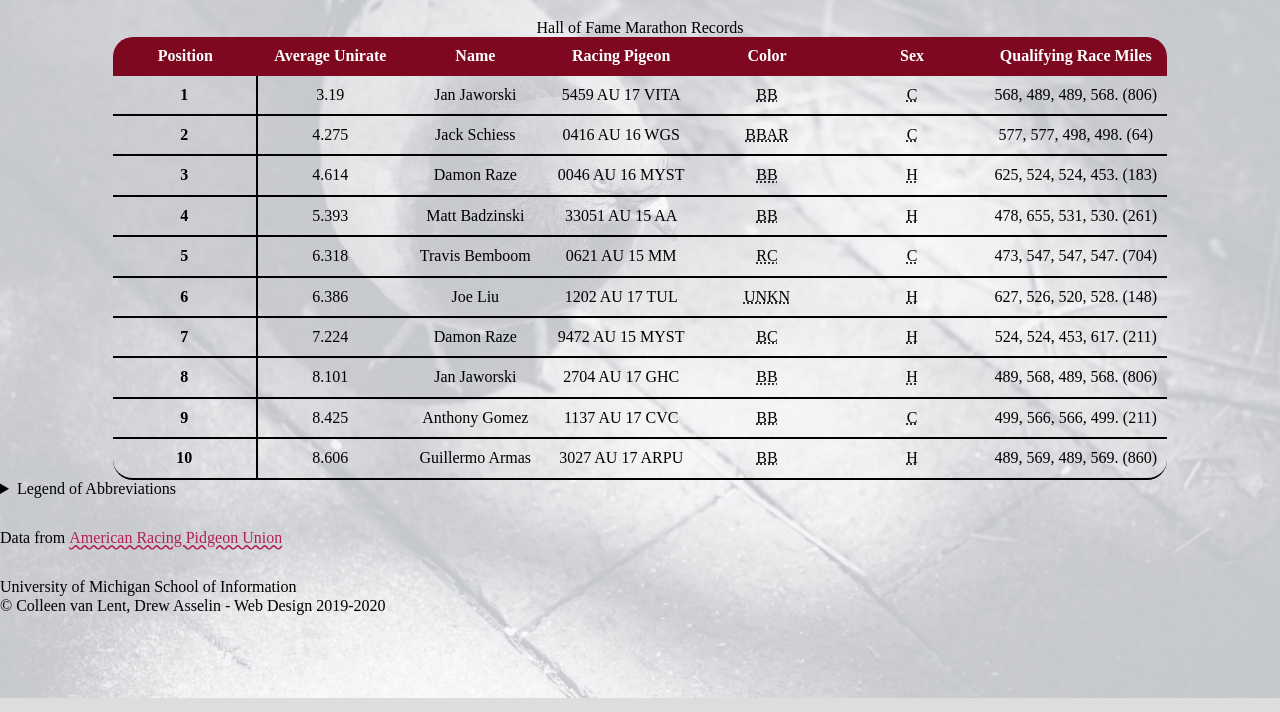
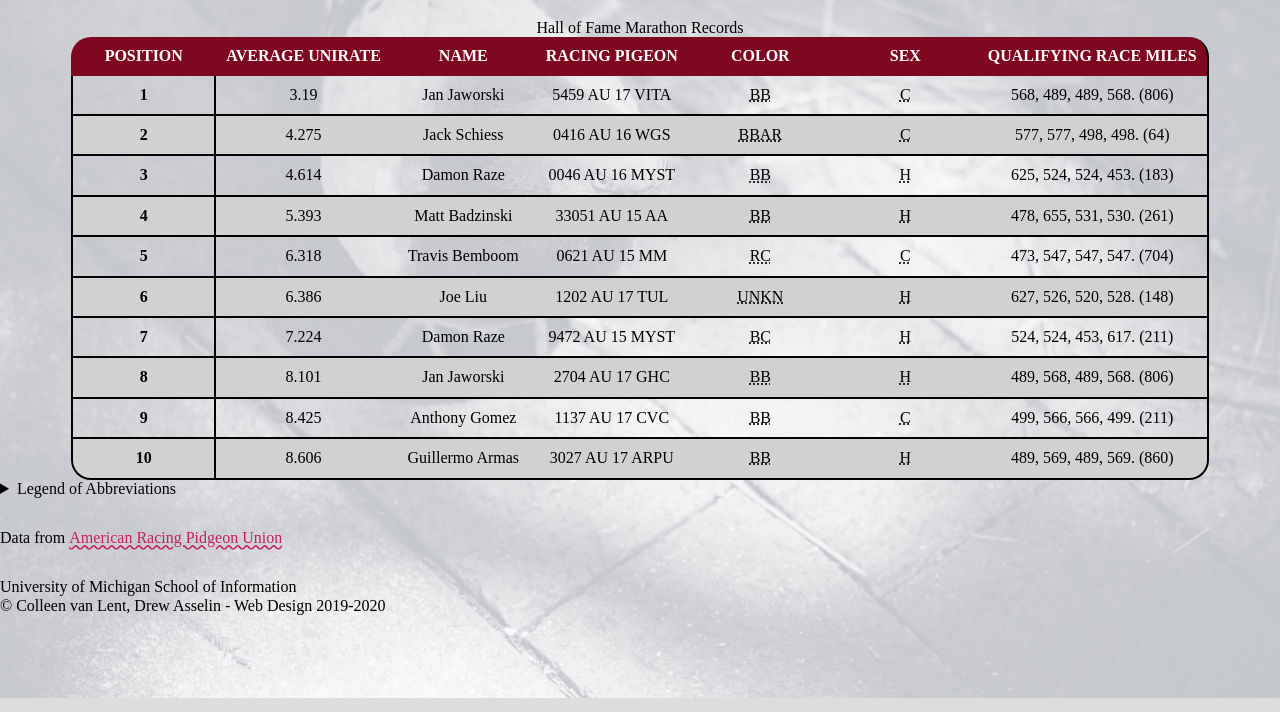
Before and after one commit to niamh-umich/wk3, a plain HTML site: page birds-main/index.html in a window 1280 px wide. Shown: the part 88-800 px from the top of the page. Drawn offline with nearby package versions, Linux system fonts and the light colour scheme.

Commit message:
Update style.css

```diff
--- a/birds-main/css/style.css
+++ b/birds-main/css/style.css
@@ -2,92 +2,113 @@ p {
     padding-top: 15px;
 }
 
+
 a {
     font-size: 16px;
-    color: #B21F50;
+    color: #C12258;
     text-decoration: underline wavy;
+
 }
 
 *:focus {
     border: 6px #417243 dashed;
     outline: none;
+
+
 }
 
-h1 {
+h1{
+
     text-align: center;
     line-height: 2;
     font-family: "Syncopate", sans-serif;
 }
 
-body {
+
+
+body
+{
+
 background-color: #DDDDDD;
 background-image: url("../images/pigeon-background.jpg") ;
 background-size: cover;
 background-position: center;
 background-repeat: no-repeat;
+
 }
 
-table {
-    border-spacing: 0px;
-    border-right: 2px;
-    margin-left: auto;
-    margin-right: auto;
-}
 
-td {
+
+td{
+
     text-align: center;
     border-bottom: 2px black solid;
     padding: 10px;
 }
 
+
 th[scope="col"] {
-    min-width: 125px;
-    padding: 10px;
-    color: white;
-    background: #7e0820;
-    text-align: center;
-}
-
-th[scope="col"]::before {
     min-width: 125px;
     padding: 10px;
     color: white;
     text-transform: uppercase;
     background-color: #7e0820;
     text-align: center;
+
 }
 
-th[scope="col"]:hover {
-    min-width: 125px;
-    padding: 10px;
-    color: white;
-    text-transform: uppercase;
-    background-color: #7e0820;
-    text-align: center;
-    opacity: 0.25;
-}
 
 th[scope="row"] {
     border-bottom: 2px solid black;
-    border-right: 2px solid black ;
+    border-left: 2px solid black;
+    border-right: 2px solid black;
+    padding: 10px;
+    text-align: center;
 }
 
-tbody tr:hover {
-    background-color: #7e082040;
+
+
+tbody tr:nth-child(even) {
+    background-color: #D1D1D1;
+
 }
 
-thead tr:first-child th:first-child {
+
+tbody tr:nth-child(odd) {
+    background: transparent;
+
+
+}
+
+
+tbody tr:hover{
+    background-color: #7e082040;
+
+}
+
+table{
+    margin: 0 auto;
+    border-spacing: 0px;
+
+}
+
+tbody tr td:last-child,
+tbody tr th:last-child,
+thead tr th:last-child {
+  border-right: 2px black solid;
+}
+
+thead th:first-child {
   border-top-left-radius: 20px;
 }
-
-thead tr:first-child th:last-child {
+thead th:last-child {
   border-top-right-radius: 20px;
 }
-
+tbody tr:last-child td:first-child,
 tbody tr:last-child th:first-child {
   border-bottom-left-radius: 20px;
 }
-
-tbody tr:last-child td:last-child {
+tbody tr:last-child td:last-child,
+tbody tr:last-child th:last-child {
   border-bottom-right-radius: 20px;
 }
```
Lines whose indentation alone changed are shown as unchanged.
